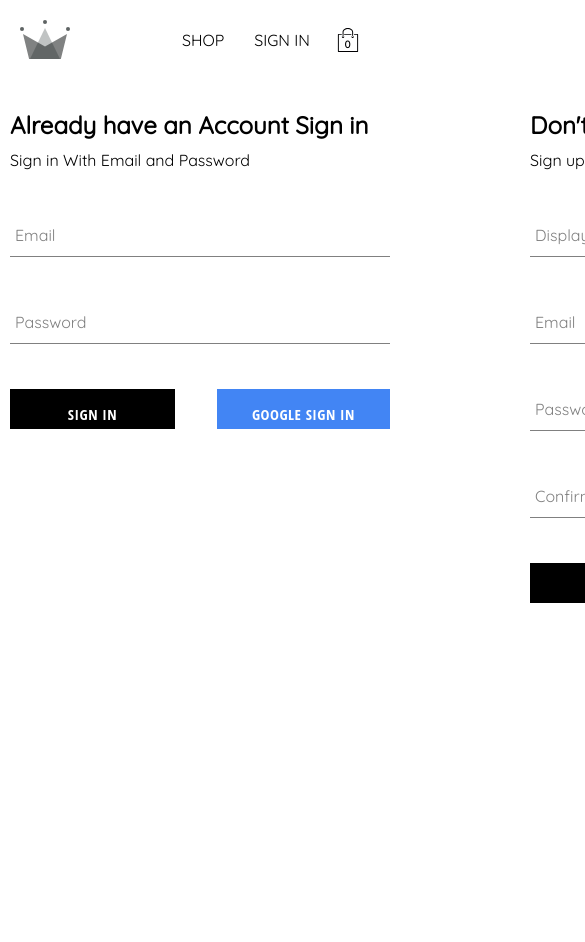
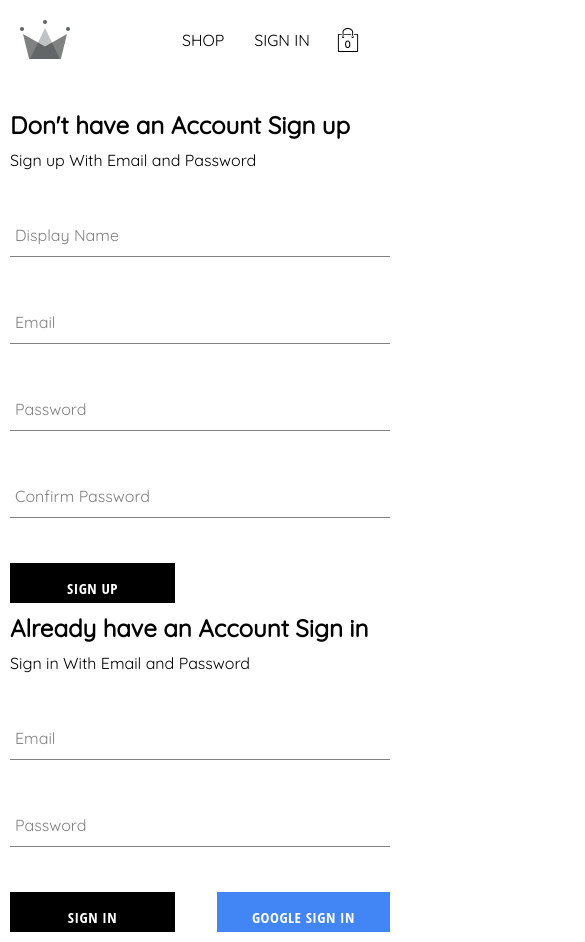
Before and after one commit to Kartikay123/react_e_commerce_project, a React (Create React App) app: page /auth in a window 390 px wide. Shown: the top 942 px of the page, 585 px wide, since content can reach past the window. Before the commit the page ends 844 px from the top, so only its background shows below. Built offline with nearby package versions, Linux system fonts and the light colour scheme; no server answers; the database is empty.

Commit message:
Modification

```diff
--- a/src/routes/authentication/authentication.component.jsx
+++ b/src/routes/authentication/authentication.component.jsx
@@ -7,8 +7,9 @@ const Authentication =()=>{
     return(
         <div className='authentication-container'>
 
-           <Signinform/>
+
             <Signupform/>
+            <Signinform/>
 
         </div>
 
--- a/src/routes/authentication/authentication.styles.scss
+++ b/src/routes/authentication/authentication.styles.scss
@@ -4,4 +4,12 @@
     width: 900px;
     justify-content: space-between;
     margin: 30px auto;
+    @media screen and (max-width:800px)
+      {
+        display: flex;
+        flex-direction: column;
+        height: 700px;
+
+        width: unset;
+      }
 }
```
